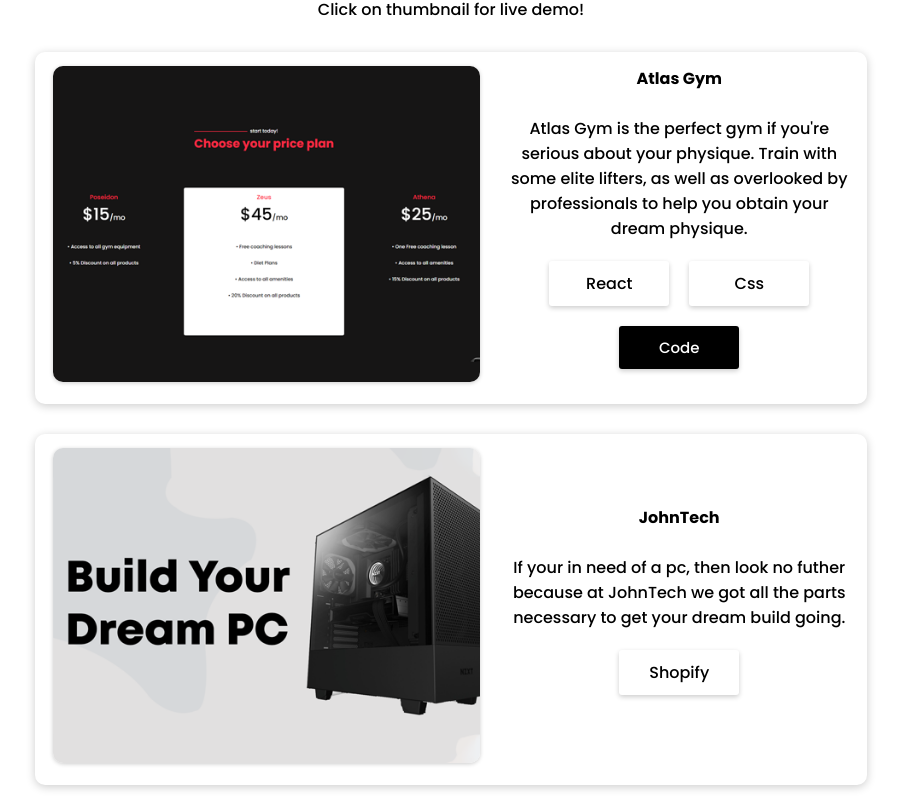
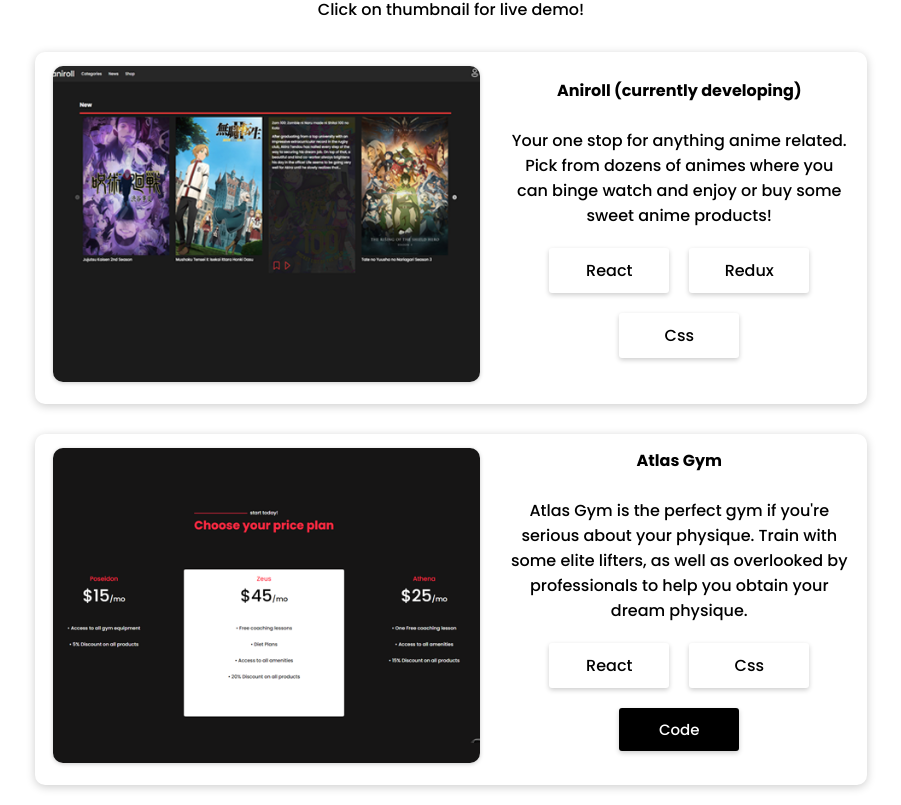
Before and after one commit to RonzyOnOF/portfolio, a React (Vite) app: page / in a window 1280 px wide. Shown: the part 1535-2340 px from the top of the page, without its empty margins (189-1090 px from the left). Built offline with nearby package versions, Linux system fonts and the light colour scheme.

Commit message:
change picture of me to webp for performance and replace johntech project with aniroll

```diff
--- a/src/components/coverPage/CoverPage.jsx
+++ b/src/components/coverPage/CoverPage.jsx
@@ -1,6 +1,6 @@
 import { Typewriter } from 'react-simple-typewriter'
 import styles from './CoverPage.module.css';
-import me from '../../../public/images/portfolioMe.png';
+import me from '../../../public/images/portfolioMe.webp';
 
 export const CoverPage = () => {
     return (
--- a/src/pages/projects/Projects.jsx
+++ b/src/pages/projects/Projects.jsx
@@ -1,6 +1,6 @@
 import styles from './Projects.module.css';
 import rent from '../../../public/thumbnails/rentThumbnail.png';
-import tech from '../../../public/thumbnails/shopifyProject.png';
+import aniroll from '../../../public/images/anirollThumb.png';
 import githubIcon from '../../../public/icons/gitbutton.png';
 import demoIcon from '../../../public/icons/demoButton.png'
 import { Project } from '../../components/project/Project';
@@ -37,6 +37,19 @@
                 <p id={styles.subHeader}>Click on thumbnail for live demo!</p>
                 <div className={styles.projects}>
                     <div className={styles.projectShowcaseContainer}>
+                        <a href='https://aniroll.netlify.app/' target='_blank'><img id={styles.project} src={aniroll} /></a>
+                        <div className={styles.projectAbout}>
+                            <h4>Aniroll (currently developing)</h4>
+                            <br />
+                            <p>Your one stop for anything anime related. Pick from dozens of animes where you can binge watch and enjoy or buy some sweet anime products!</p>
+                            <div className={styles.icons}>
+                                <Icon text='React'/>
+                                <Icon text='Redux'/>
+                                <Icon text='Css'/>
+                            </div>
+                        </div>
+                    </div>
+                    <div className={styles.projectShowcaseContainer}>
                         <a href='https://atlasgym.netlify.app/' target='_blank'><img id={styles.project} src={gym} /></a>
                         <div className={styles.projectAbout}>
                             <h4>Atlas Gym</h4>
@@ -46,17 +59,6 @@
                                 <Icon text='React'/>
                                 <Icon text='Css'/>
                                 <a id={styles.anchor} href='https://github.com/RonzyOnOF/atlasgym' target='_blank'>Code</a>
-                            </div>
-                        </div>
-                    </div>
-                    <div className={styles.projectShowcaseContainer}>
-                        <a href='https://jonathantech.myshopify.com/' target='_blank'><img id={styles.project} src={tech} /></a>
-                        <div className={styles.projectAbout}>
-                            <h4>JohnTech</h4>
-                            <br />
-                            <p>If your in need of a pc, then look no futher because at JohnTech we got all the parts necessary to get your dream build going.</p>
-                            <div className={styles.icons}>
-                                <Icon text='Shopify'/>
                             </div>
                         </div>
                     </div>
```
Also changed, not shown: public/images/anirollThumb.png (added), public/images/portfolioMe.webp (added).
